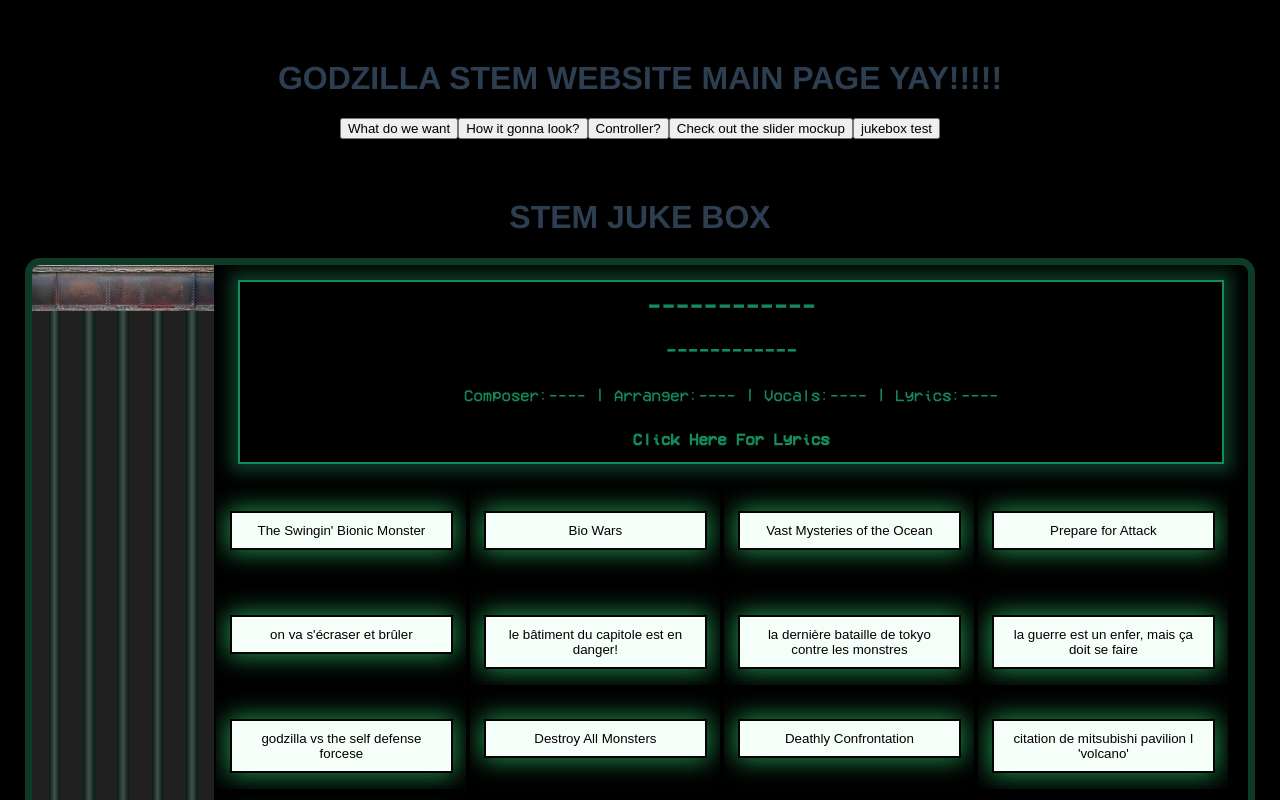
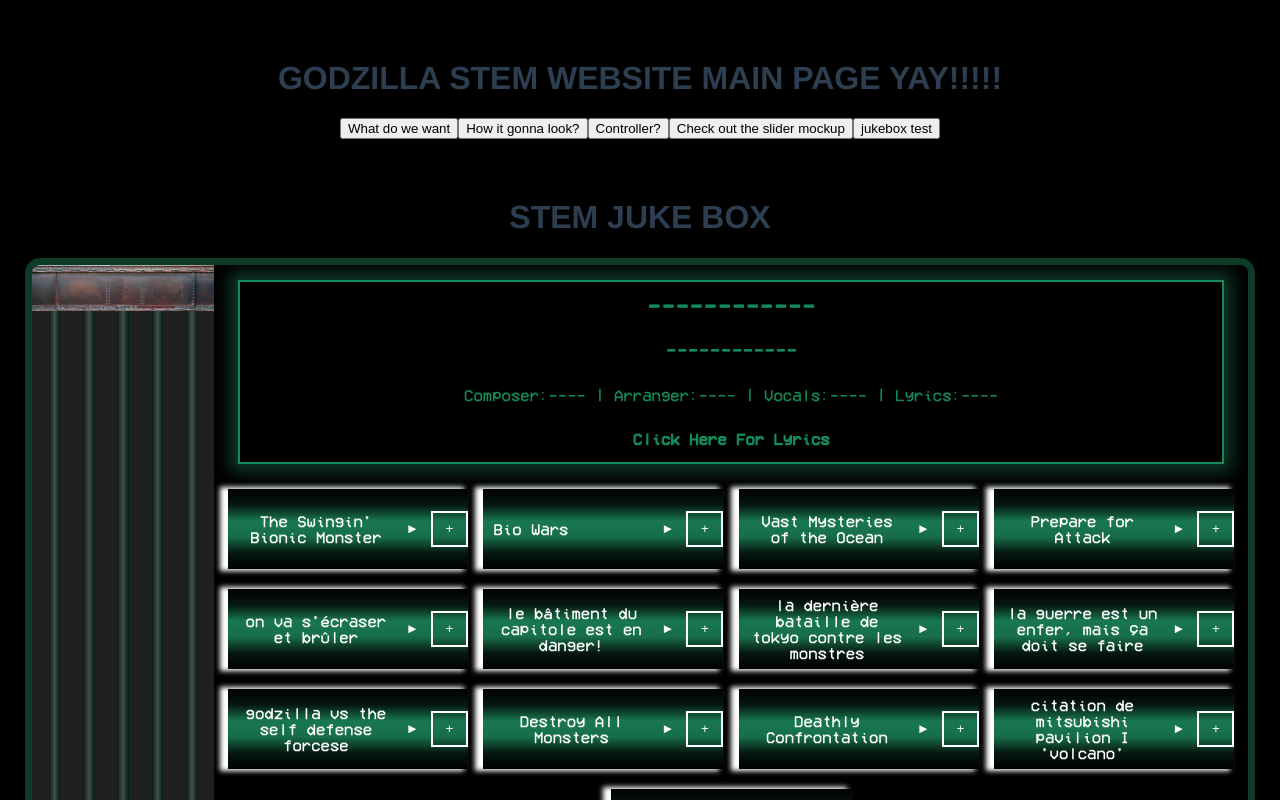
Before and after one commit to domenicbetters/godzillastem, a Vue app: page /godzillastem/jukebox in a window 1280 px wide. Shown: the top 800 px of the page. Built offline with nearby package versions, Linux system fonts and the light colour scheme.

Commit message:
button rework with new skip line feature

```diff
--- a/src/components/SongButton.vue
+++ b/src/components/SongButton.vue
@@ -1,7 +1,12 @@
 <template>
   <div class = "button-box">
-  <div class ="button-back">  </div>
-   <button>{{ song.title }}</button>
+    <div>
+      <p @click = "skiptheline(song.linky, song.title, song.desc, song.comp, song.arr, song.voc, song.lyrwr, song.lyr)">{{ song.title }}</p>
+    </div>
+    <div class = "theclickies">
+      <button class="playbutton" @click = "skiptheline(song.linky, song.title, song.desc, song.comp, song.arr, song.voc, song.lyrwr, song.lyr)">►</button>
+      <button class = "addbutton" @click = "addsong(song.linky, song.title, song.desc, song.comp, song.arr, song.voc, song.lyrwr, song.lyr)">+</button>
+   </div>
   </div>
 
 </template>
@@ -10,6 +15,15 @@
 
  export default {
    name: 'SongButton',
+   methods: {
+    addsong(linky, title, desc, comp, arr, voc, lyrwr, lyr) {
+                this.$emit('add-song', linky, title, desc, comp, arr, voc, lyrwr, lyr)
+            },
+    skiptheline(linky, title, desc, comp, arr, voc, lyrwr, lyr) {
+        this.$emit('skip-the-line', linky, title, desc, comp, arr, voc, lyrwr, lyr)
+    }
+   },
+
    components: {
 
    },
@@ -21,31 +35,45 @@
 
  <style scoped>
  button {
-  position: relative;
-  z-index: 6;
-  top: -60px;
-  padding: 10px;
-  width: 30ch;
-  box-shadow: 0 0 25px 2px rgb(32, 144, 77) ;
-  border: 2px solid black;
-  background: rgb(245, 255, 249)
+  width: 5ch;
+  background-color: rgba(0, 0, 0, 0);
+  color:white;
+ }
 
+ .theclickies {
+  display:flex;
+  flex-direction: row;;
+  justify-content: center;
+  align-items: center;
+ }
+ .addbutton {
+  border:2px solid white;
+  height: 36px;
+ }
+
+ .playbutton {
+  border:2px solid rgba(255, 255, 255, 0);
+  height: 60px;
  }
 
  .button-box {
   margin: 2px;
   padding:10px;
+  padding-right:0px;
   width:230px;
-  height: 80px;
+  height: 60px;
   overflow:hidden;
+  display:flex;
+  flex-direction: row;
+  justify-content: space-between;
+  align-items: center;
+  background: rgb(14,58,40);
+  background: linear-gradient(180deg, rgba(14,58,40,0) 0%, rgba(14,58,40,0.40) 20%, rgba(41,199,134,0.6) 40%, rgba(38,182,123,0.6) 60%, rgba(14,58,40,0.40) 80%, rgba(14,58,40,0) 100%);
+  box-shadow: -6px 0 5px 2px white;
  }
- .button-back {
-  z-index: 1;
-  position: relative;
-  width: 100%;
-  height:100%;
-  /* background: conic-gradient(rgb(26, 255, 144), rgb(21, 165, 129), rgb(0, 149, 255), rgb(26, 255, 144), rgb(21, 165, 129), rgb(0, 149, 255),rgb(26, 255, 144)); */
-  background: rgba(0, 0, 0, 0.297);
+
+ p{
+  color:white;
  }
 
 </style>
--- a/src/views/JukeBox.vue
+++ b/src/views/JukeBox.vue
@@ -59,7 +59,7 @@
 
       </div>
      <div class = "buttonbox">
-     <SongButton @click="changesong(song.linky, song.title, song.desc, song.comp, song.arr, song.voc, song.lyrwr, song.lyr)" :key = "song.title" v-for="(song) in songs" :song="song"/>
+     <SongButton @add-song = "addsong" @skip-the-line="skiptheline" :key = "song.title" v-for="(song) in songs" :song="song"/>
      </div>
      <FuncButton @click="playall()" title = "Play All"/>
      <FuncButton @click="shuffle(this.playlists)" title = "Shuffle that Shit" />
@@ -113,61 +113,120 @@
       songs: [
     {
         title: "The Swingin' Bionic Monster",
-        desc: "absolute banger",
-        comp: "that one guy",
-        arr: "Zane A Goen",
-        voc: "that guy in hawaiin shirt",
-        lyrwr: "chubawumba",
-        lyr: "I get knocked down but i get up again youre never gonna keep me down",
+        comp: "Masaru Sato",
+        arr: "Zane A. Goen",
+        voc: "---",
+        lyrwr: "---",
+        lyr: "---",
         linky: require("@/assets/swinging.mp3")
     },
     {
         title: "Bio Wars",
+        comp: "Koichi Sugiyama",
+        arr: "Zane A. Goen",
+        voc: "---",
+        lyrwr: "---",
+        lyr: "---",
         linky: require("@/assets/biowars.mp3")
     },
     {
         title: "Vast Mysteries of the Ocean",
+        comp: "Zane A. Goen",
+        arr: "Zane A. Goen",
+        voc: "The Groundzero Opera Choir Unit",
+        lyrwr: "Scott Avery",
+        lyr: "the end is nigh lest \n we may find a way to overcome it \n there’s no time for muse \n ready the weapons of war for their deadly use against our foe \n shifting eyes betray lies of peace and of harmony \n prepare for attack or die",
         linky: require("@/assets/ocean.mp3")
     },
     {
         title: "Prepare for Attack",
+        comp: "Zane A. Goen",
+        arr: "Zane A. Goen",
+        voc: "---",
+        lyrwr: "---",
+        lyr: "---",
         linky: require("@/assets/prepareforattack.mp3")
     },
     {
         title: "on va s'écraser et brûler",
+        comp: "Timothy Steven Clarke",
+        arr: "Zane A. Goen",
+        voc: "---",
+        lyrwr: "---",
+        lyr: "---",
         linky: require("@/assets/bruler.mp3")
     },
     {
         title: "le bâtiment du capitole est en danger!",
+        comp: "Michiru Oshima",
+        arr: "Zane A. Goen",
+        voc: "---",
+        lyrwr: "---",
+        lyr: "---",
         linky: require("@/assets/capitol.mp3")
     },
     {
         title: "la dernière bataille de tokyo contre les monstres",
+        comp: "Timothy Steven Clarke",
+        arr: "Zane A. Goen",
+        voc: "---",
+        lyrwr: "---",
+        lyr: "---",
         linky: require("@/assets/battledetokyo.mp3")
     },
     {
         title: "la guerre est un enfer, mais ça doit se faire",
+        comp: "Shiro SAGISU",
+        arr: "Zane A. Goen",
+        voc: "The Groundzero Opera Choir Unit, OpheliasAria",
+        lyrwr: "Mike Wyzgowski",
+        lyr: "Before turmoil comes serenity reflected in your soul to see you through adversityvwar is hell, but it must be Dwell not negative signs, focus your mind to be your guide eternally!",
         linky: require("@/assets/guere.mp3")
     },
 
     {
         title: "godzilla vs the self defense forcese",
+        comp: "Akira Ifukube",
+        arr: "Zane A. Goen",
+        voc: "---",
+        lyrwr: "---",
+        lyr: "---",
         linky: require("@/assets/sdf.mp3")
     },
     {
         title: "Destroy All Monsters",
+        comp: "Akira Ifukube",
+        arr: "Zane A. Goen",
+        voc: "---",
+        lyrwr: "---",
+        lyr: "---",
         linky: require("@/assets/dam.mp3")
     },
     {
         title: "Deathly Confrontation",
+        comp: "Junko Yokoyama",
+        arr: "Zane A. Goen",
+        voc: "---",
+        lyrwr: "---",
+        lyr: "---",
         linky: require("@/assets/confrontation.mp3")
     },
     {
         title: "citation de mitsubishi pavilion I 'volcano'",
+        comp: "Akira Ifukube",
+        arr: "Zane A. Goen",
+        voc: "---",
+        lyrwr: "---",
+        lyr: "---",
         linky: require("@/assets/volcano.mp3")
     },
     {
         title: "a great tragedy has befallen manhattan",
+        comp: "Timothy Steven Clarke",
+        arr: "Zane A. Goen",
+        voc: "The Groundzero Opera Choir Unit",
+        lyrwr: "Scott Avery",
+        lyr: "new york, terror full out, warfare how will, man fare no stop, nightmare the cries of the ringing sirens warning citizens missiles falling people dying no hope found",
         linky: require("@/assets/greattragedy.mp3")
     }
 ],
@@ -177,12 +236,18 @@
 
 
    methods: {
-    async changesong(songlinky, songname, songdesc, songcomp, songarr, songvoc, songlyrwr, songlyr) {
+    async addsong(songlinky, songname, songdesc, songcomp, songarr, songvoc, songlyrwr, songlyr) {
       this.playlistsid ++
       this.playlists.push({ id: this.playlistsid, link: songlinky, title: songname, desc: songdesc, comp: songcomp, arr: songarr, voc: songvoc, lyrwr: songlyrwr, lyr: songlyr})
       if(this.playlists.length == 1 ){
       this.switcheroo()
       }
+    },
+
+    async skiptheline(songlinky, songname, songdesc, songcomp, songarr, songvoc, songlyrwr, songlyr) {
+      this.playlistsid ++
+      this.playlists.unshift({ id: this.playlistsid, link: songlinky, title: songname, desc: songdesc, comp: songcomp, arr: songarr, voc: songvoc, lyrwr: songlyrwr, lyr: songlyr})
+      this.switcheroo()
     },
 
     dropdown(){
@@ -242,7 +307,7 @@
     playall() {
       var songs = this.songs
       songs.forEach(song=>{
-        this.changesong(song.linky, song.title, song.desc, song.comp, song.arr, song.voc, song.lyrwr, song.lyr)
+        this.addsong(song.linky, song.title, song.desc, song.comp, song.arr, song.voc, song.lyrwr, song.lyr)
       })
     },
 
@@ -386,6 +451,8 @@ img {
   flex-wrap: wrap;
   height:400px;
   overflow-y: scroll;
+  justify-content: space-evenly;
+  align-items: center;
 }
 
 .recordbox{
```
Also changed, not shown: 12 other files (tests, documents, lock files or other folders).
